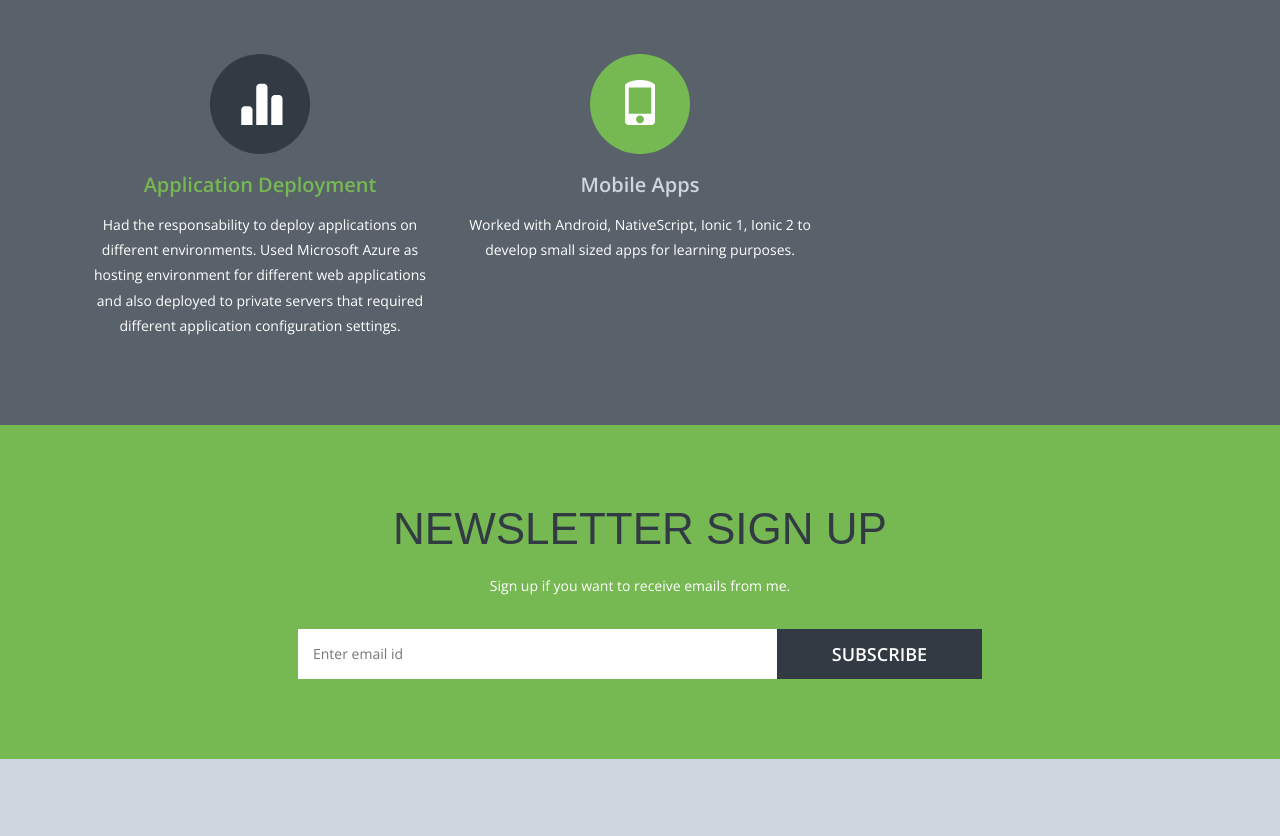
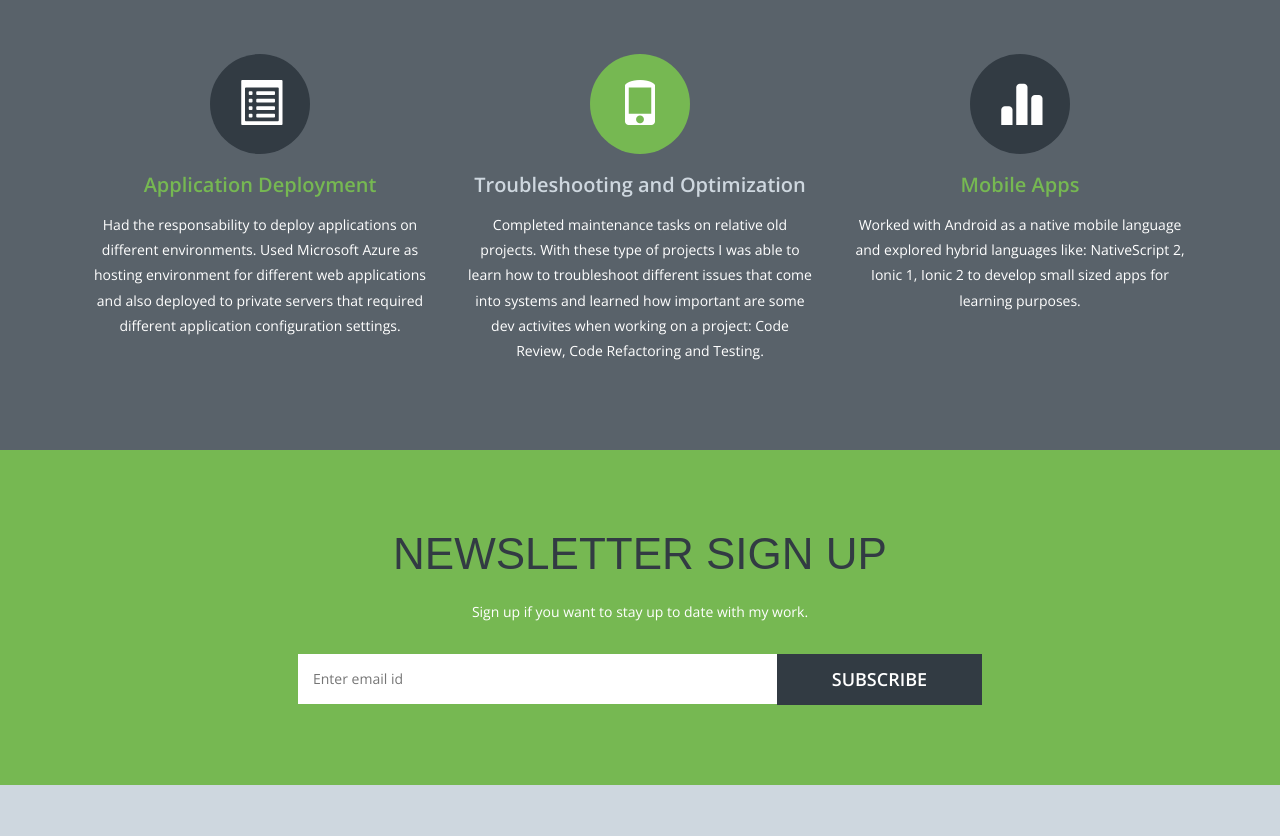
Before and after one commit to ciobancristi/nodejs-demo-app, a website: page src/index.html in a window 1280 px wide. Shown: the part 2830-3666 px from the top of the page. Drawn offline with nearby package versions, Linux system fonts and the light colour scheme; a web font is replaced by a local one.

Commit message:
modified template v2

```diff
--- a/src/css/style.css
+++ b/src/css/style.css
@@ -337,7 +337,7 @@ margin-top:50px;
   text-align: center;
   position: relative;
 }
-.btm-clr .glyphicon-star, .glyphicon-edit, .glyphicon-cloud, .glyphicon-stats, .glyphicon-phone,.btm-clr .glyphicon-cog,.btm-clr .glyphicon-map-marker,.btm-clr .glyphicon-thumbs-up,.btm-clr .glyphicon-globe {
+.btm-clr .glyphicon-star, .glyphicon-list-alt, .glyphicon-edit, .glyphicon-cloud, .glyphicon-stats, .glyphicon-phone,.btm-clr .glyphicon-cog,.btm-clr .glyphicon-map-marker,.btm-clr .glyphicon-thumbs-up,.btm-clr .glyphicon-globe {
   z-index: 9999;
   top: 27px;
   left: 0px;
@@ -822,7 +822,7 @@ color:#76b852;
 	  width: 87px;
 	  height: 87px;
 	  }
-	.btm-clr .glyphicon-star, .glyphicon-edit, .glyphicon-cloud, .glyphicon-stats, .glyphicon-phone, .btm-clr .glyphicon-cog, .btm-clr .glyphicon-map-marker, .btm-clr .glyphicon-thumbs-up, .btm-clr .glyphicon-globe {
+	.btm-clr .glyphicon-star, .glyphicon-list-alt, .glyphicon-edit, .glyphicon-cloud, .glyphicon-stats, .glyphicon-phone, .btm-clr .glyphicon-cog, .btm-clr .glyphicon-map-marker, .btm-clr .glyphicon-thumbs-up, .btm-clr .glyphicon-globe {
 	  font-size: 35px;
 	  }
 	  .btm-clr .glyphicon-pencil {
@@ -966,7 +966,7 @@ color:#76b852;
 	  width: 87px;
 	  height: 87px;
 	  }
-	.btm-clr .glyphicon-star, .glyphicon-edit, .glyphicon-cloud, .glyphicon-stats, .glyphicon-phone, .btm-clr .glyphicon-cog, .btm-clr .glyphicon-map-marker, .btm-clr .glyphicon-thumbs-up, .btm-clr .glyphicon-globe {
+	.btm-clr .glyphicon-star, .glyphicon-list-alt, .glyphicon-edit, .glyphicon-cloud, .glyphicon-stats, .glyphicon-phone, .btm-clr .glyphicon-cog, .btm-clr .glyphicon-map-marker, .btm-clr .glyphicon-thumbs-up, .btm-clr .glyphicon-globe {
 	  font-size: 35px;
 	  }
 	.wel-grid h3 {
--- a/src/index.html
+++ b/src/index.html
@@ -6,11 +6,13 @@ License URL: http://creativecommons.org/licenses/by/3.0/
 -->
 <!DOCTYPE html>
 <html>
+
 <head>
 	<title>Cristi Cioban</title>
 	<!--fonts-->
 	<link href='//fonts.googleapis.com/css?family=Jockey+One' rel='stylesheet' type='text/css'>
-		<link href='//fonts.googleapis.com/css?family=Open+Sans:300italic,400italic,600italic,700italic,800italic,400,300,600,700,800' rel='stylesheet' type='text/css'>
+	<link href='//fonts.googleapis.com/css?family=Open+Sans:300italic,400italic,600italic,700italic,800italic,400,300,600,700,800'
+	 rel='stylesheet' type='text/css'>
 	<!--//fonts-->
 	<link href="css/bootstrap.css" rel="stylesheet">
 	<link href="css/style.css" rel="stylesheet" type="text/css" media="all" />
@@ -19,7 +21,9 @@ License URL: http://creativecommons.org/licenses/by/3.0/
 	<meta http-equiv="Content-Type" content="text/html; charset=utf-8" />
 	<meta name="keywords" content="Peak Responsive web template, Bootstrap Web Templates, Flat Web Templates, Andriod Compatible web template,
 		Smartphone Compatible web template, free webdesigns for Nokia, Samsung, LG, SonyErricsson, Motorola web design" />
-		<script type="application/x-javascript"> addEventListener("load", function() { setTimeout(hideURLbar, 0); }, false); function hideURLbar(){ window.scrollTo(0,1); } </script>
+	<script type="application/x-javascript">
+		addEventListener("load", function() { setTimeout(hideURLbar, 0); }, false); function hideURLbar(){ window.scrollTo(0,1); }
+	</script>
 	<!--//for-mobile-apps-->
 	<!--js-->
 	<script type="text/javascript" src="js/jquery.min.js"></script>
@@ -29,15 +33,16 @@ License URL: http://creativecommons.org/licenses/by/3.0/
 	<script type="text/javascript" src="js/move-top.js"></script>
 	<script type="text/javascript" src="js/easing.js"></script>
 	<script type="text/javascript">
-			jQuery(document).ready(function($) {
-				$(".scroll").click(function(event){
+		jQuery(document).ready(function ($) {
+			$(".scroll").click(function (event) {
 				event.preventDefault();
-					$('html,body').animate({scrollTop:$(this.hash).offset().top},1000);
+				$('html,body').animate({ scrollTop: $(this.hash).offset().top }, 1000);
 			});
 		});
 	</script>
 	<!--start-smoth-scrolling-->
 </head>
+
 <body>
 	<!--banner-->
 	<div id="home" class="banner">
@@ -62,8 +67,8 @@ License URL: http://creativecommons.org/licenses/by/3.0/
 						</nav>
 						<!-- script for menu -->
 						<script>
-								$( "span.menu" ).click(function() {
-								$( "ul.nav1" ).slideToggle( 300, function() {
+							$("span.menu").click(function () {
+								$("ul.nav1").slideToggle(300, function () {
 									// Animation complete.
 								});
 							});
@@ -74,7 +79,7 @@ License URL: http://creativecommons.org/licenses/by/3.0/
 					<div class="clearfix"></div>
 				</div>
 				<div class="col-md-8 banner-image text-center">
-				<img src="images/banner.png" alt=""/>
+					<img src="images/banner.png" alt="" />
 				</div>
 				<div class="clearfix"></div>
 			</div>
@@ -87,18 +92,17 @@ License URL: http://creativecommons.org/licenses/by/3.0/
 			<div class="about-info">
 				<h3>ABOUT ME</h3>
 				<h4>Who I am and what I do</h4>
-				<p>I'm a student in my early twenties at the Technical University of Cluj-Napoca at
-					the Computer Science And Automation Department. I enjoy partying, basketball,
-					computer games and last but not least developing software applications.
+				<p>I'm a student in my early twenties at the Technical University of Cluj-Napoca at the Computer Science And Automation
+					Department. I enjoy partying, basketball, computer games and last but not least developing software applications.
 				</p>
 			</div>
 			<div class="about-grids">
 				<div class="col-md-6 about-grid">
 					<h4>What I do and my experience</h4>
-		   		<p>I am currently a software engineer at <a class="ll-link" href="http://www.luminoslabs.com"> Luminos Labs(LL)</a>
-				   where I had the opportunity to meet great people and learn a lot from them. I am involved in all stages of
-				   an application and in all development areas, from the database schema to the user interface.
-				   It's fun to get to work with different technologies and practices. </p>
+					<p>I am currently a software engineer at <a class="ll-link" href="http://www.luminoslabs.com"> Luminos Labs(LL)</a> where
+						I had the opportunity to meet great people and learn a lot from them. I am involved in all stages of an application
+						and in all development areas, from the database schema to the user interface. It's fun to get to work with different
+						technologies and practices. </p>
 				</div>
 				<div class="col-md-6 about-grid">
 					<h4>My goals</h4>
@@ -143,16 +147,15 @@ License URL: http://creativecommons.org/licenses/by/3.0/
 									percentage = 40 + (i * 10);
 
 								Circles.create({
-										id:         child.id,
+									id: child.id,
 									percentage: percentage,
-										radius:     80,
-										width:      10,
-										number:   	percentage,
-										text:       '%',
-										colors:     colors[i - 1]
+									radius: 80,
+									width: 10,
+									number: percentage,
+									text: '%',
+									colors: colors[i - 1]
 								});
 							}
-
 				</script>
 			</div>
 		</div>
@@ -164,7 +167,7 @@ License URL: http://creativecommons.org/licenses/by/3.0/
 			<link rel="stylesheet" href="css/chocolat.css" type="text/css" media="screen" charset="utf-8">
 			<!--light-box-files -->
 			<script type="text/javascript" charset="utf-8">
-			$(function() {
+								$(function () {
 									$('.gallery a').Chocolat();
 								});
 			</script>
@@ -254,8 +257,8 @@ License URL: http://creativecommons.org/licenses/by/3.0/
 			</section>
 			<script type="text/javascript" src="js/jquery.hoverdir.js"></script>
 			<script type="text/javascript">
-					$(function() {
-						$(' #da-thumbs > li ').each( function() { $(this).hoverdir(); } );
+				$(function () {
+					$(' #da-thumbs > li ').each(function () { $(this).hoverdir(); });
 				});
 			</script>
 		</div>
@@ -274,8 +277,8 @@ License URL: http://creativecommons.org/licenses/by/3.0/
 							<span class="glyphicon glyphicon-edit" aria-hidden="true"></span>
 						</figure>
 						<h3>UI development / Design</h3>
-					<p> I had the opportunity to create dynamic/interactive user interfaces on multiple projects where
-						i worked with HTML5, CSS3, Angular JS, JQuery.
+						<p> I had the opportunity to create dynamic/interactive user interfaces on multiple projects where i worked with HTML5,
+							CSS3, Angular JS, JQuery.
 						</p>
 					</div>
 				</div>
@@ -285,9 +288,8 @@ License URL: http://creativecommons.org/licenses/by/3.0/
 							<span class="glyphicon glyphicon-globe" aria-hidden="true"></span>
 						</figure>
 						<h3>Web Developer</h3>
-					<p> Designed web applications in ASP .NET with different frameworks like ASP.NET MVC 4,
-						ASP.NET MVC 5, ASP.NET WebForms, ASP.NET Web Api 2. I also worked with a CMS and
-						E-Commerce framwork EpiServer. </p>
+						<p> Designed web applications in ASP .NET with different frameworks like ASP.NET MVC 4, ASP.NET MVC 5, ASP.NET WebForms,
+							ASP.NET Web Api 2. I also worked with a CMS and E-Commerce framwork EpiServer. </p>
 					</div>
 				</div>
 				<div class="col-md-4 wel-grid text-center">
@@ -296,9 +298,32 @@ License URL: http://creativecommons.org/licenses/by/3.0/
 							<span class="glyphicon glyphicon-cloud" aria-hidden="true"></span>
 						</figure>
 						<h3>Data Management</h3>
-					<p> Most part of the work I've done until now as a software engineer, it was as a backend developer.
-					    This included a lot of work around Database Management Systems. I've mostly worked with Microsoft SQL Server (2012, 2014, 2016), but I'm also familiar with MySQL
-						and MongoDb DataBase servers that I've used in small Node.js and Java Web Projects.</p>
+						<p> Most part of the work I've done until now as a software engineer, it was as a backend developer. This included a lot
+							of work around Database Management Systems. I've mostly worked with Microsoft SQL Server (2012, 2014, 2016), but I'm
+							also familiar with MySQL and MongoDb DataBase servers that I've used in small Node.js and Java Web Projects.</p>
+					</div>
+				</div>
+				<div class="col-md-4 wel-grid btm-gre text-center">
+					<div class="btm-clr">
+						<figure class="icon">
+							<span class="glyphicon glyphicon-list-alt" aria-hidden="true"></span>
+						</figure>
+						<h3>Application Deployment</h3>
+						<p> Had the responsability to deploy applications on different environments. Used Microsoft Azure as hosting environment
+							for different web applications and also deployed to private servers that required different application configuration
+							settings.</p>
+					</div>
+				</div>
+				<div class="col-md-4 wel-grid text-center">
+					<div class="btm-clr">
+						<figure class="icon">
+							<span class="glyphicon glyphicon-phone" aria-hidden="true"></span>
+						</figure>
+						<h3>Troubleshooting and Optimization </h3>
+						<p> Completed maintenance tasks on relative old projects. With these type of projects I was able to learn how to troubleshoot
+							different issues that come into systems and learned how important are some dev activites when working on a project:
+							Code Review, Code Refactoring and Testing.
+						</p>
 					</div>
 				</div>
 				<div class="col-md-4 wel-grid btm-gre text-center">
@@ -306,33 +331,12 @@ License URL: http://creativecommons.org/licenses/by/3.0/
 						<figure class="icon">
 							<span class="glyphicon glyphicon-stats" aria-hidden="true"></span>
 						</figure>
-					<h3>Application Deployment</h3>
-					<p> Had the responsability to deploy applications on different environments. Used Microsoft Azure as hosting environment for different web applications
-						and also deployed to private servers that required different application configuration settings.</p>
+						<h3>Mobile Apps</h3>
+						<p>
+							Worked with Android as a native mobile language and explored hybrid languages like: NativeScript 2, Ionic 1,
+							 Ionic 2 to develop small sized apps for learning purposes.</p>
 					</div>
 				</div>
-			<div class="col-md-4 wel-grid text-center">
-				<div class="btm-clr">
-					<figure class="icon">
-						<span class="glyphicon glyphicon-phone" aria-hidden="true"></span>
-					</figure>
-					<h3>Mobile Apps</h3>
-					<p> Worked with Android, NativeScript, Ionic 1, Ionic 2 to develop small sized
-						apps for learning purposes.
-					</p>
-				</div>
-			</div>
-			<!--<div class="col-md-4 wel-grid btm-gre text-center">
-				<div class="btm-clr">
-					<figure class="icon">
-						<span class="glyphicon glyphicon-pencil" aria-hidden="true"></span>
-					</figure>
-					<h3>VOLUPTATEM</h3>
-					<p> Nemo enim ipsam voluptatem
-					quia voluptas sit aspernatur aut
-					odit aut fugi.</p>
-				</div>
-			</div>-->
 				<div class="clearfix"></div>
 			</div>
 		</div>
@@ -342,7 +346,7 @@ License URL: http://creativecommons.org/licenses/by/3.0/
 	<div class="news">
 		<div class="container">
 			<h3>NEWSLETTER SIGN UP</h3>
-		<p> Sign up if you want to receive emails from me. </p>
+			<p> Sign up if you want to stay up to date with my work. </p>
 			<div class="na-m">
 				<div class="name">
 					<form>
@@ -369,7 +373,8 @@ License URL: http://creativecommons.org/licenses/by/3.0/
 			</div>
 		</div>
 		<div class="map">
-		<iframe src="https://www.google.com/maps/embed?pb=!1m14!1m12!1m3!1d2732.22722162441!2d23.602752978538955!3d46.78012686325397!2m3!1f0!2f0!3f0!3m2!1i1024!2i768!4f13.1!5e0!3m2!1sen!2sro!4v1493758508560" frameborder="0" style="border:0"></iframe>
+			<iframe src="https://www.google.com/maps/embed?pb=!1m14!1m12!1m3!1d2732.22722162441!2d23.602752978538955!3d46.78012686325397!2m3!1f0!2f0!3f0!3m2!1i1024!2i768!4f13.1!5e0!3m2!1sen!2sro!4v1493758508560"
+			 frameborder="0" style="border:0"></iframe>
 		</div>
 	</div>
 	<!-- //get-in -->
@@ -406,13 +411,13 @@ License URL: http://creativecommons.org/licenses/by/3.0/
 	<!-- footer -->
 	<div class="copy-right">
 		<div class="container">
-		<p> &copy; 2015 Peak. All Rights Reserved | Design by  <a href="http://w3layouts.com/"> W3layouts</a></p>
+			<p> &copy; 2015 Peak. All Rights Reserved | Design by <a href="http://w3layouts.com/"> W3layouts</a></p>
 		</div>
 	</div>
 	<!-- footer -->
 	<!-- smooth scrolling -->
 	<script type="text/javascript">
-		$(document).ready(function() {
+				$(document).ready(function () {
 					/*
 						var defaults = {
 						containerID: 'toTop', // fading element id
@@ -427,4 +432,5 @@ License URL: http://creativecommons.org/licenses/by/3.0/
 	<a href="#" id="toTop" style="display: block;"> <span id="toTopHover" style="opacity: 1;"> </span></a>
 	<!-- //smooth scrolling -->
 </body>
+
 </html>
```
Lines whose indentation alone changed are shown as unchanged.
